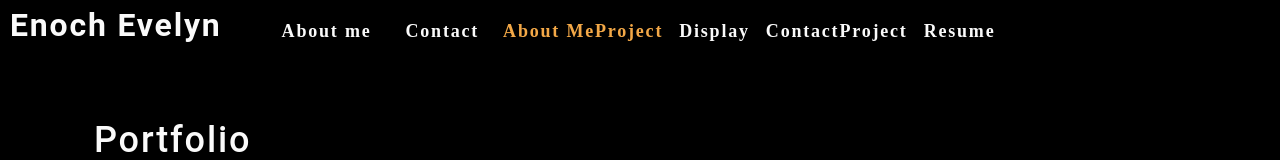
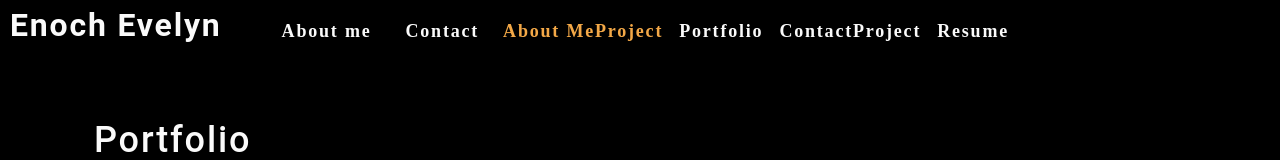
Before and after one commit to Knock410/React-Portfolio, a React (Create React App) app: page / in a window 1280 px wide. Shown: the top 160 px of the page. Built offline with nearby package versions, Linux system fonts and the light colour scheme; the HTML template or start-up script is replaced by a standard one.

Commit message:
User hook for tab changes

```diff
--- a/src/App.js
+++ b/src/App.js
@@ -7,7 +7,7 @@ function App() {
 
   const [categories] = useState([
     { name: "About MeProject", description: "Personal blurb" },
-    { name: "Display", description: "Project Library" },
+    { name: "Portfolio", description: "Project Library" },
     { name: "ContactProject", description: "Connect with me" },
     { name: "Resume", description: "My resume" },
   ]);
--- a/src/components/Nav/index.js
+++ b/src/components/Nav/index.js
@@ -1,4 +1,4 @@
-import React from "react";
+import React, { useEffect } from 'react';
 import { capitalizeFirstLetter } from "../../utils/helpers";
 
 //oragnized navigation titles in an array so the same data can be oragnized and used elsewhere in the application
@@ -9,6 +9,10 @@ function Nav(props) {
     setCurrentCategory,
     currentCategory,
   } = props;
+
+  useEffect(() => {
+    document.title = capitalizeFirstLetter(currentCategory.name);
+  }, [currentCategory]);
 
   return (
     <header className="flex-row px-1">
```
